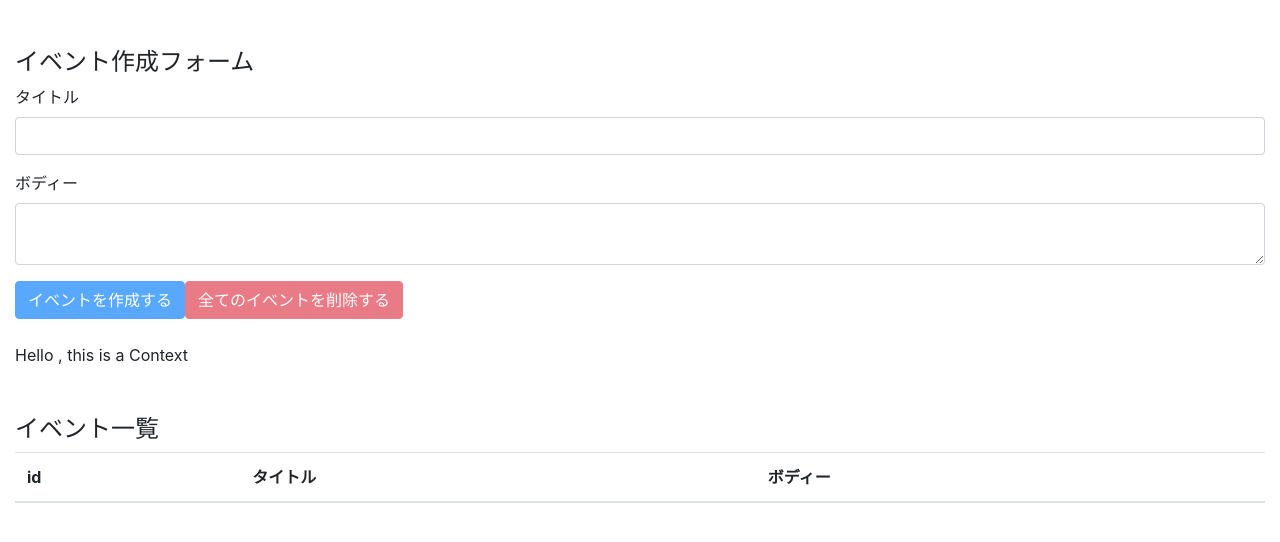
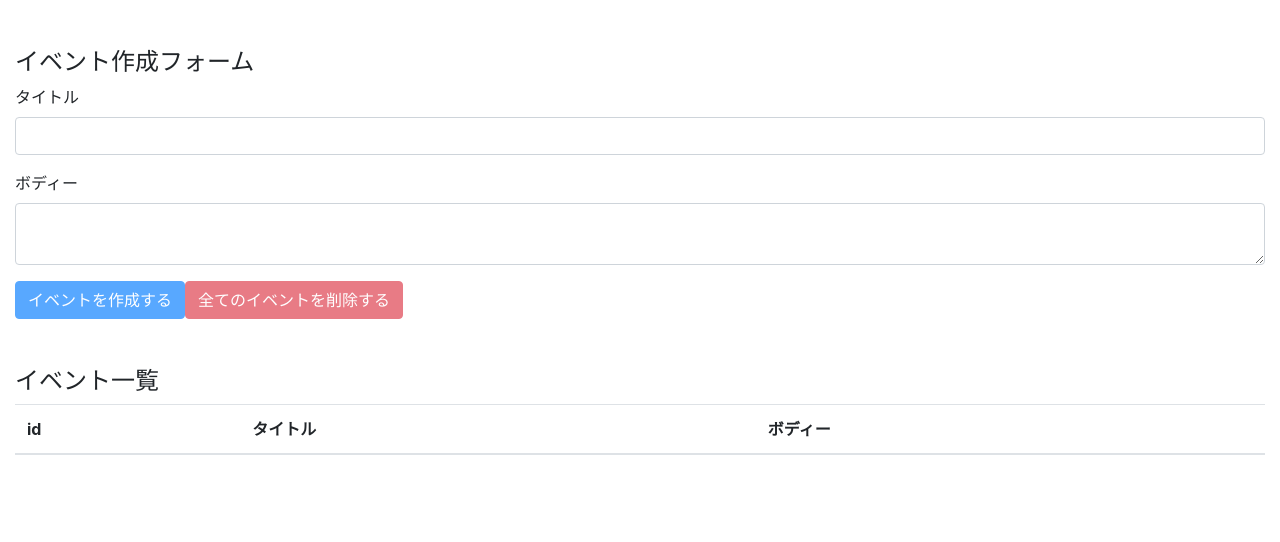
Before and after one commit to kazu-S-1110/React-Hook-practice, a React (Create React App) app in the folder react-hooks-practice/: page / in a window 1280 px wide. Shown: the top 542 px of the page. Built offline with nearby package versions, Linux system fonts and the light colour scheme.

Commit message:
solve prop drilling issue

```diff
--- a/react-hooks-practice/src/components/App.js
+++ b/react-hooks-practice/src/components/App.js
@@ -8,10 +8,10 @@
 const App = () => {
   const [state, dispatch] = useReducer(reducer, [])
   return (
-    <AppContext.Provider value={"Hello , this is a Context"}>
+    <AppContext.Provider value={{state, dispatch}}>
       <div className="container-fluid mt-5">
-        <EventForm state={state} dispatch={dispatch}/>
-        <Events state={state} dispatch={dispatch}/>
+        <EventForm />
+        <Events />
       </div>
     </AppContext.Provider>
   )
--- a/react-hooks-practice/src/components/EventForm.js
+++ b/react-hooks-practice/src/components/EventForm.js
@@ -1,15 +1,14 @@
-import React, { useState } from 'react';
-import { CREATE_EVENT, DELETE_ALL_EVENT } from '../actions';
+import React, { useState, useContext } from 'react'
+import { CREATE_EVENT, DELETE_ALL_EVENT } from '../actions'
+import AppContext from "../contexts/AppContext"
 
 
-
-const EventForm = ({ state, dispatch }) => {
-  // const [state, dispatch] = useReducer(reducer, [])
+const EventForm = () => {
+  const { state, dispatch } = useContext(AppContext)
   const [title, setTitle] = useState("")
   const [body, setBody] = useState("")
   const addEvent = e => {
     e.preventDefault()
-    // console.log({title, body}) アクセスが可能か確認
     dispatch({ //この式でイベントを追加可能
       type: CREATE_EVENT,
       title,
--- a/react-hooks-practice/src/components/Events.js
+++ b/react-hooks-practice/src/components/Events.js
@@ -2,18 +2,10 @@
 import Event from "./event"
 import AppContext from "../contexts/AppContext"
 
-
-
-const Events = ({ state, dispatch }) => {
-  const value = useContext(AppContext) //<= useContextの場合
-  return (
+const Events = () => {
+  const { state } = useContext(AppContext)
+    return (
     <>
-      {/* 以下のConsumerの記述は古いのでuseContextで書いた方がスマート */}
-      {/* <AppContext.Consumer >
-        {value => <div className="mt-5">{value}</div>}
-      </AppContext.Consumer> */}
-
-      <div className="mt-4">{value}</div> {/* <= useContextの場合 */}
       <h4 className="mt-5">イベント一覧</h4>
         <table className="table table-hover">
           <thead>
@@ -24,7 +16,7 @@
             </tr>
           </thead>
           <tbody>
-            {state.map((event, index) => (<Event key={index} event={event} dispatch={dispatch}/>))}
+            {state.map((event, index) => (<Event key={index} event={event} />))}
           </tbody>
       </table>
     </>
--- a/react-hooks-practice/src/components/event.js
+++ b/react-hooks-practice/src/components/event.js
@@ -1,7 +1,9 @@
-import React from "react"
+import React, { useContext } from "react"
 import {DELETE_EVENT} from "../actions"
+import AppContext from "../contexts/AppContext"
 
-const Event = ({ dispatch, event}) => {
+const Event = ({ event }) => {
+  const { dispatch } = useContext(AppContext);
   const id = event.id
   const handleClickDeleteBtn = () => {
     const result = window.confirm(`id=${id}を本当に削除しても良いですか？`)
```
